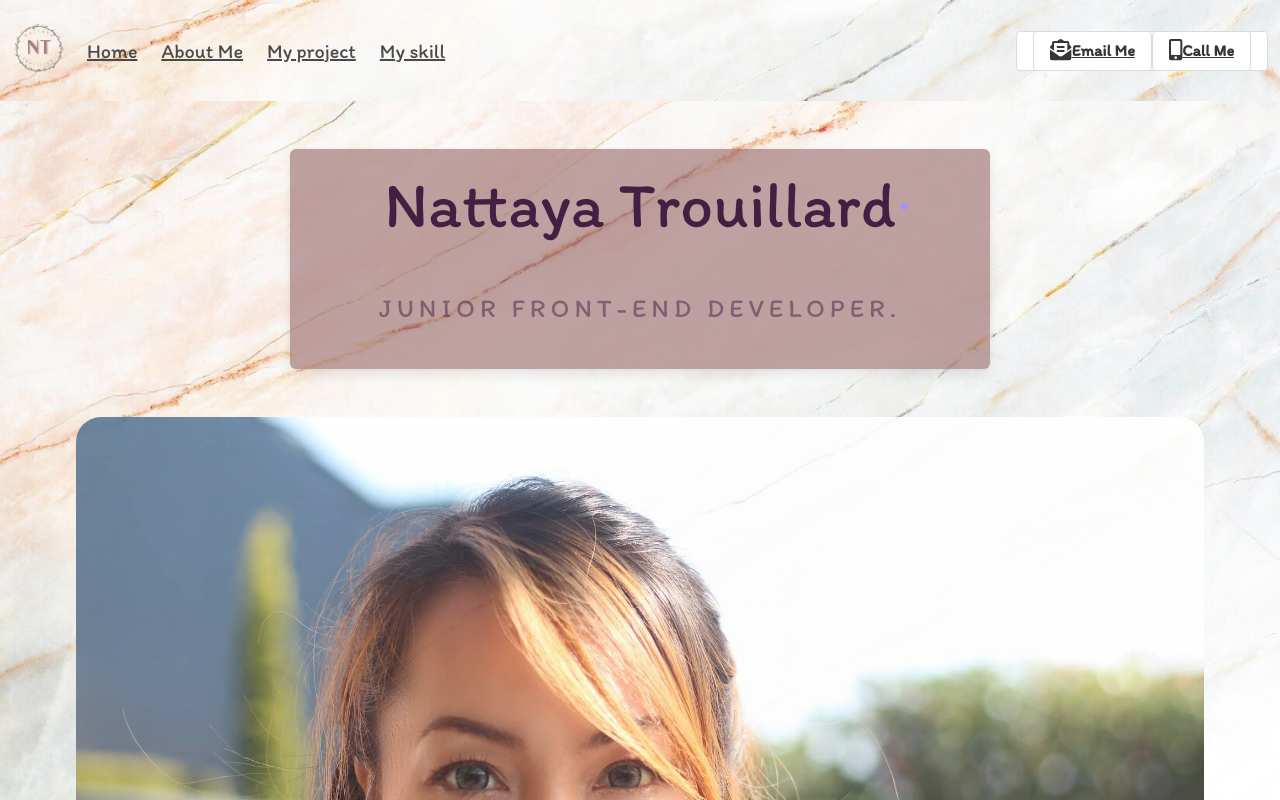
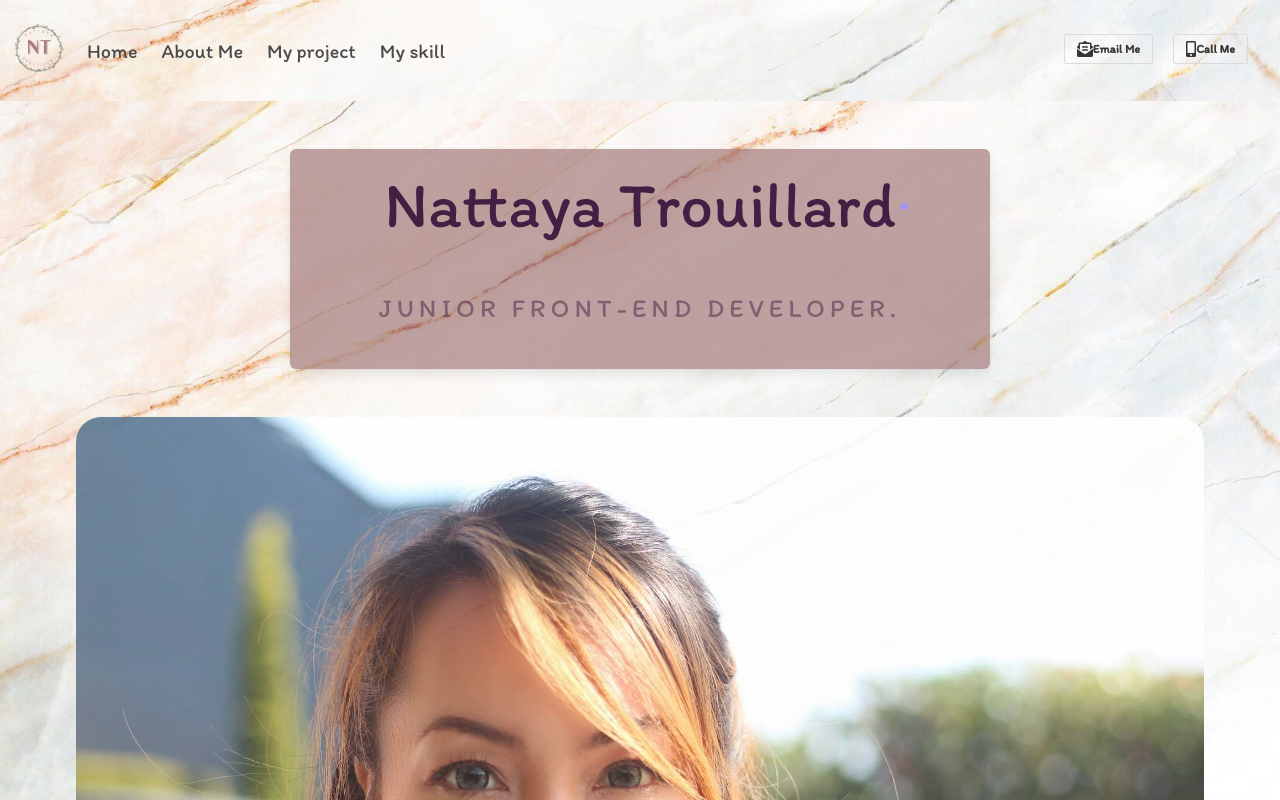
Before and after one commit to Nattaya-TR/Portfolio, an Angular app in the folder Portfolio/: page / in a window 1280 px wide. Shown: the top 800 px of the page. Built offline with nearby package versions, Linux system fonts and the light colour scheme.

Commit message:
working on skill page

```diff
--- a/Portfolio/src/app/app.component.ts
+++ b/Portfolio/src/app/app.component.ts
@@ -1,4 +1,5 @@
 import { Component } from '@angular/core';
+
 
 
 @Component({
--- a/Portfolio/src/app/parallax.directive.ts
+++ b/Portfolio/src/app/parallax.directive.ts
@@ -1,19 +1,9 @@
-import { Directive, Input, ElementRef, HostListener } from '@angular/core';
+import {Directive, Input, ElementRef, HostListener, ViewChild} from '@angular/core';
 
 @Directive({
   selector: '[appParallax]'
 })
 export class ParallaxDirective {
 
-  @Input('ratio') parallaxRatio : number = 1
-  initialTop : number = 0
 
-  constructor(private eleRef : ElementRef) {
-    this.initialTop = this.eleRef.nativeElement.getBoundingClientRect().top
-  }
-
-  @HostListener("window: scroll", ["$event"])
-  onWindowScroll() {
-    this.eleRef.nativeElement.style.top = (this.initialTop - (window.scrollY * this.parallaxRatio)) + 'px'
-  }
 }
--- a/Portfolio/src/app/profile/header/header.component.html
+++ b/Portfolio/src/app/profile/header/header.component.html
@@ -10,12 +10,12 @@
 
   <div class="navbar-end">
     <div class="navbar-item">
-      <div class="button are-small">
-      <a class="button" href="mailto:nattaya.trouille@gmail.com">
+      <div class="">
+      <a class="button is-small is-outlined" href="mailto:nattaya.trouille@gmail.com">
         <fa-icon [icon]="email" size="lg"></fa-icon>
         <strong>Email Me</strong>
       </a>
-      <a class="button" href="tel:+32472114366">
+      <a class="button is-small is-outlined" href="tel:+32472114366">
         <fa-icon [icon]="phone" size="lg"></fa-icon>
         <strong>Call Me</strong>
       </a>
--- a/Portfolio/src/app/profile/header/header.component.scss
+++ b/Portfolio/src/app/profile/header/header.component.scss
@@ -17,6 +17,14 @@ nav {
   border-radius: 50%;
 }
 
+a {
+  text-decoration: none;
+}
 a:hover {
   transform: scale(1.2);
 }
+
+.button {
+  margin-right: 20px;
+  background-color: transparent;
+}
--- a/Portfolio/src/app/profile/home/home.component.html
+++ b/Portfolio/src/app/profile/home/home.component.html
@@ -14,8 +14,8 @@
   </section>
 </div>
 
-<div appParallax [ratio]="-0.2" id="parallax"></div>
-<div class="parallax">
+<div ></div>
+<div class="parallax" #parallax >
   <figure class="image">
   <img src="{{profileImage}}" alt="portrait">
 </figure>
--- a/Portfolio/src/app/profile/home/home.component.scss
+++ b/Portfolio/src/app/profile/home/home.component.scss
@@ -1,6 +1,6 @@
 @import "./src/main-style.scss";
 
-#parallax {
+.parallax {
   overflow: visible;
 }
 img {
--- a/Portfolio/src/app/profile/home/home.component.ts
+++ b/Portfolio/src/app/profile/home/home.component.ts
@@ -1,4 +1,5 @@
-import { Component, OnInit } from '@angular/core';
+import {Component, ElementRef, HostListener, Input, OnInit, ViewChild} from '@angular/core';
+
 
 @Component({
   selector: 'app-home',
@@ -7,7 +8,20 @@ import { Component, OnInit } from '@angular/core';
 })
 export class HomeComponent implements OnInit {
   profileImage = './assets/img/profile-Natta.JPG';
-  constructor() { }
+
+  @Input('ratio') parallaxRatio : number = 1
+  initialTop : number = 0
+
+  @ViewChild('parallax', { static : true }) parallax !: ElementRef;
+
+  @HostListener("window: scroll", ["$event"])
+  onWindowScroll()  {
+    this.parallax.nativeElement.style.top = (this.initialTop - (window.scrollY * this.parallaxRatio)) + 'px'
+  }
+
+  constructor() {
+
+  }
 
   ngOnInit(): void {
   }
--- a/Portfolio/tsconfig.json
+++ b/Portfolio/tsconfig.json
@@ -25,6 +25,7 @@
     "enableI18nLegacyMessageIdFormat": false,
     "strictInjectionParameters": true,
     "strictInputAccessModifiers": true,
-    "strictTemplates": true
+    "strictTemplates": true,
+    "strictPropertyInitialization": false
   }
 }
```
